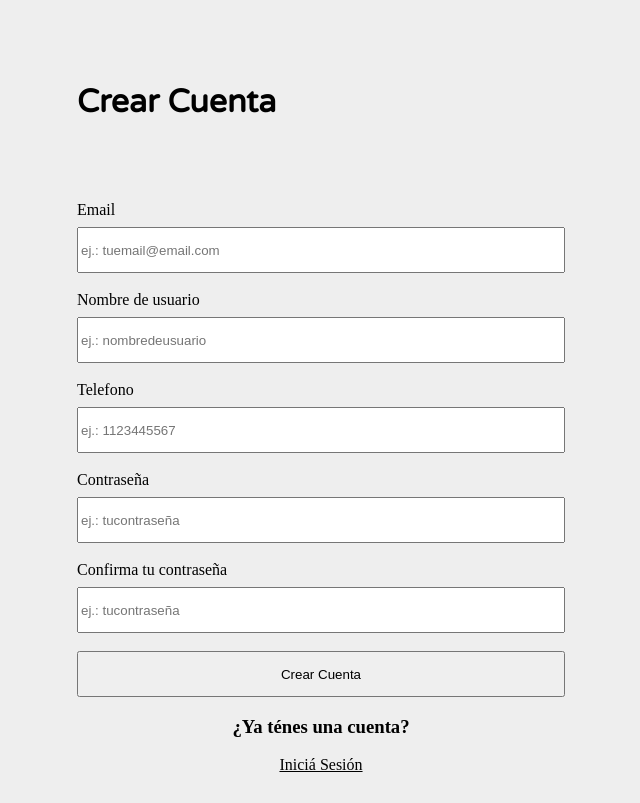
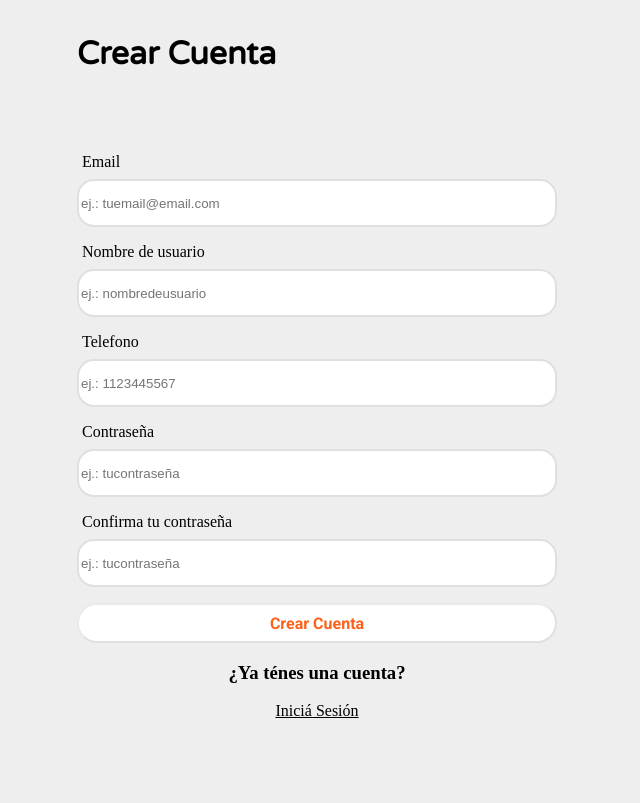
Before and after one commit to CarlosBarrazzza/coderTP, a plain HTML site: page pages/register.html in a window 1280 px wide. Shown: the part 317-1120 px from the top of the page, without its empty margins (35-675 px from the left). Drawn offline with nearby package versions, Linux system fonts and the light colour scheme; a web font is replaced by a local one.

Commit message:
Mejora de estilos en login y register

```diff
--- a/pages/register.html
+++ b/pages/register.html
@@ -48,39 +48,34 @@
             </ul>
         </nav>
         <main>
-            <article class="Container-Register">
-                <h1 class="Left"> Crear Cuenta </h1>
+            <article class="container-Register">
+                <h1> Crear Cuenta </h1>
             </article>
-            <form class="Container-Form Leftwo">
+            <form class="container-Form leftwo">
                 <div>
-                    <label class="Label" for="Email"> Email </label>
-                    <input class="Input" type="text"" id="Email" placeholder="ej.: tuemail@email.com">
+                    <label class="label" for="Email"> Email </label>
+                    <input class="input" type="text"" id="Email" placeholder="ej.: tuemail@email.com">
                 </div>
-                <br>
                 <div>
-                    <label class="Label" for="Nombre de usuario"> Nombre de usuario </label>
-                    <input class="Input" type="text" id="Nombre de usuario" placeholder="ej.: nombredeusuario" >
+                    <label class="label" for="Nombre de usuario"> Nombre de usuario </label>
+                    <input class="input" type="text" id="Nombre de usuario" placeholder="ej.: nombredeusuario" >
                 </div>
-                <br>
                 <div>
-                    <label class="Label" for="Telefono"> Telefono </label>
-                    <input class="Input" type="text" id="Telefono" placeholder="ej.: 1123445567" >
+                    <label class="label" for="Telefono"> Telefono </label>
+                    <input class="input" type="text" id="Telefono" placeholder="ej.: 1123445567" >
                 </div>
-                <br>
                 <div>
-                    <label class="Label" for="Contraseña"> Contraseña </label>
-                    <input class="Input" type="password" id="Contraseña" placeholder="ej.: tucontraseña" >
+                    <label class="label" for="Contraseña"> Contraseña </label>
+                    <input class="input" type="password" id="Contraseña" placeholder="ej.: tucontraseña" >
                 </div>
-                <br>
                 <div>
-                    <label class="Label" for="Confirma tu contraseña"> Confirma tu contraseña </label>
-                    <input class="Input" type="password" id="Confirma tu contraseña" placeholder="ej.: tucontraseña" >
+                    <label class="label" for="Confirma tu contraseña"> Confirma tu contraseña </label>
+                    <input class="input" type="password" id="Confirma tu contraseña" placeholder="ej.: tucontraseña" >
                 </div>
-                <br>
-                <div class="Flex">
-                    <button class="Crear-Cuenta"> Crear Cuenta </button>
-                    <h3 class="Inlinee"> ¿Ya ténes una cuenta?</h3>
-                    <a class="Inlinee" href="./Login.html" > Iniciá Sesión </a>
+                <div class="flex">
+                    <button class="inicio-Sesion"> Crear Cuenta</button>
+                    <h3 class="inlinee"> ¿Ya ténes una cuenta?</h3>
+                    <a class="inlinee" href="./login.html" > Iniciá Sesión </a>
                 </div>
             </form>
         </main>
--- a/style/style.css
+++ b/style/style.css
@@ -215,7 +215,7 @@ main img {
 }
 
 *, ::after, ::before {
-    box-sizing: initial;
+    box-sizing: border-box;
 }
 
 .btn:hover {
@@ -373,70 +373,83 @@ main img {
 
 /** Aca va login pa no confundirse pa**/
 
-.Container-Login {
+.container-Login {
     display: flex;
     flex-direction: column;
     flex-wrap: wrap;
     align-content: flex-start;
 }
 
-.Email {
-    display: block;
-}
-
-.Container-form {
+.container-form {
     display: flex;
     flex-direction: column;
 }
 
-.Left {
+.container-form h1 {
     margin-left: 7rem;
-    padding-top: 5rem;
+    padding-top: 2rem;
     font-family: Varela Round, sans-serif ;
     font-size: xx-large;
 }
 
-.Leftwo {
+.container-form a {
+    display: inline;
+    color: black;
+    text-decoration: underline;
+}
+
+.leftwo {
     margin-left: 3rem;
     padding: 1rem 0rem 10rem 4rem;
     width: 30rem;
 }
 
-.Input {
-    height: 2.5rem;
+.label {
+    margin-left: 5px;
+}
+
+.input {
+    height: 3rem;
     margin-top: 0.5rem;
+    margin-bottom: 1rem;
+    border-radius: 17px;
+    border: 2px solid rgba(0, 0, 0, .12);
+    width: 30rem;
 }
 
 .inicio-Sesion {
+    justify-items: center;
     height: 2.5rem;
     color: #fd611a;
     font-size: 16px;
     font-family: Roboto, sans-serif;
     border-color: rgba(0, 0, 0, .12);
     background-color: white;
+    border-radius: 20px;
+    width: 30rem;
 }
 
-.Inlinee {
-    display: inline !important;
-    text-align: center !important;
-}
-
-.Container-form a {
-    display: inline;
-    color: black;
-    text-decoration: underline;
+.inlinee {
+    text-align: center;
 }
 
 /* Aca va register */
 
-.Container-Register {
+.container-Register {
     display: flex;
     flex-flow: column wrap;
 }
 
-.Container-Form {
+.container-Form {
     display: flex;
     flex-flow: column wrap;
+}
+
+.container-Register h1{
+    margin-left: 7rem;
+    padding-top: 2rem;
+    font-family: Varela Round, sans-serif ;
+    font-size: xx-large;
 }
 
 .Label {
@@ -449,27 +462,16 @@ main img {
     width: 30rem;
 }
 
-.Leftwo {
-    margin-left: 3rem;
-    padding: 1rem 0rem 10rem 4rem;
-    width: 30rem;
-}
-
-.Crear-Cuenta {
-    height: 2.5rem;
-}
-
-.Flex {
+.flex {
     display: flex;
     flex-direction: column;
 }
 
-.Inlinee {
-    display: inline !important;
+.inlinee {
     text-align: center !important;
 }
 
-.Container-Form a {
+.container-Form a {
     display: inline;
     color: black;
     text-decoration: underline;
```
Also changed, not shown: pages/login.html (+17 -13 lines).
